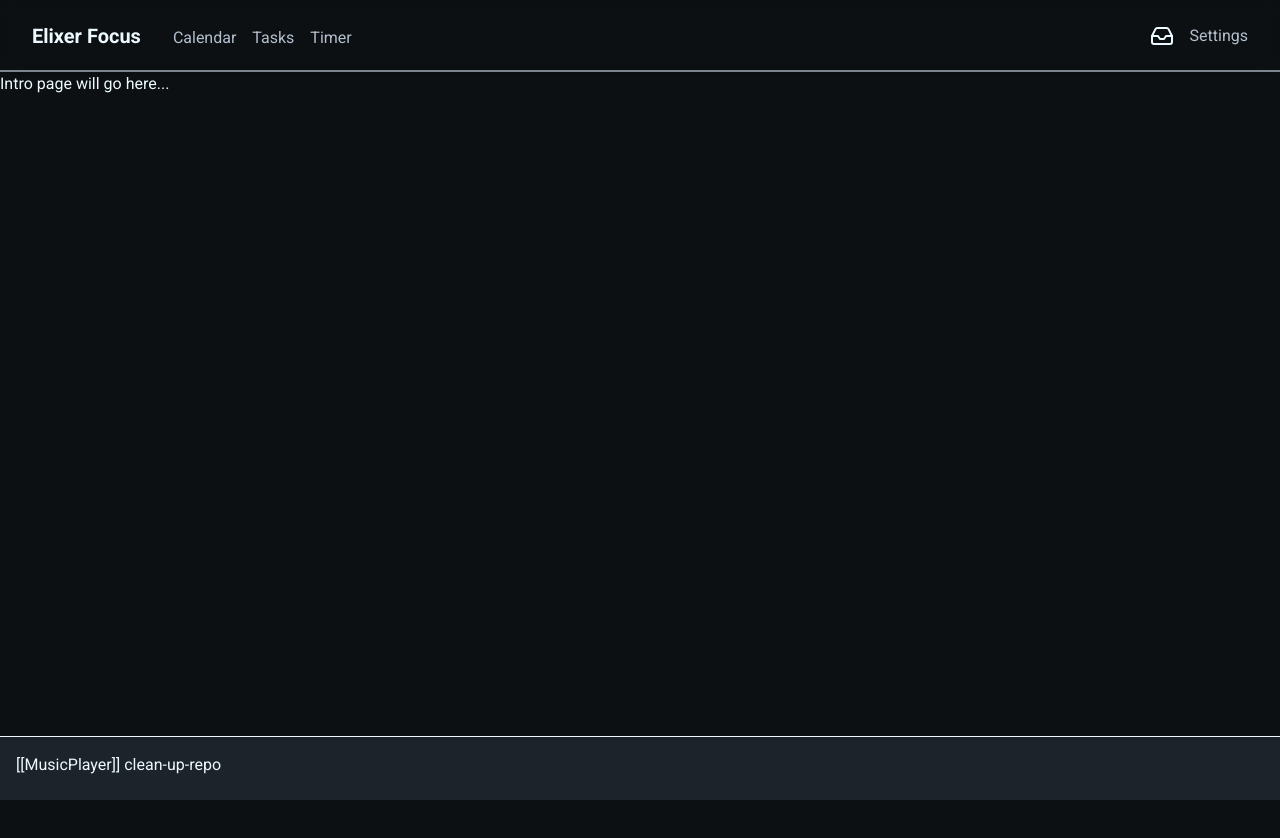
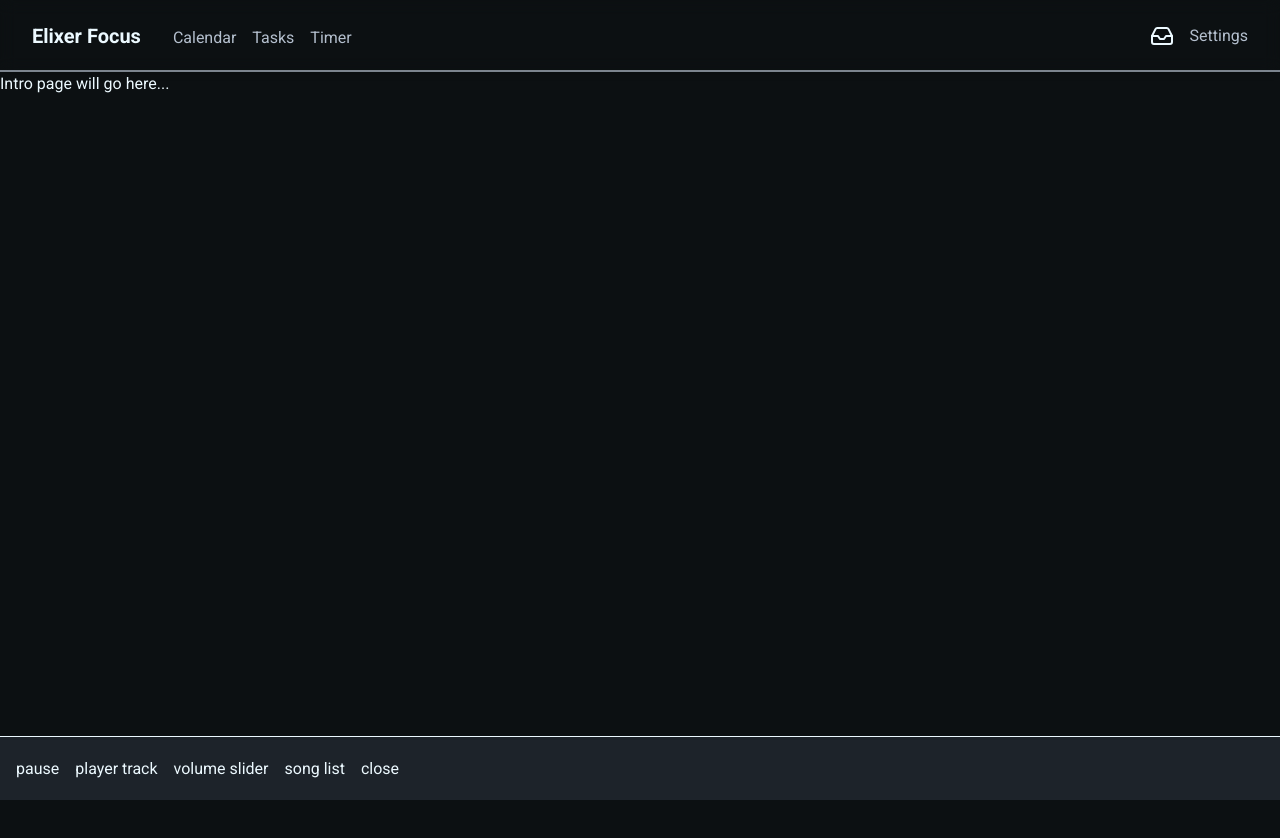
Before and after one commit to elixer-prince/elixer-focus, a React (Vite) app in the folder react-frontend/: page / in a window 1280 px wide. Shown: the top 838 px of the page. Built offline with nearby package versions, Linux system fonts and the light colour scheme.

Commit message:
feat(music-player): implement the yt api and play/pause functionality

```diff
--- a/react-frontend/src/features/MusicPlayer/Index.tsx
+++ b/react-frontend/src/features/MusicPlayer/Index.tsx
@@ -1,152 +1,57 @@
-// import { useEffect, useRef, useState } from "react";
-//
-// const MusicPlayer = () => {
-//     // @ts-ignore
-//     const [chosenSongIndex, setChosenSongIndex] = useState(0);
-//     // @ts-ignore
-//     let player;
-//     // @ts-ignore
-//     const [playbackPaused, setPlaybackPaused] = useState(false);
-//     const playerRef = useRef<HTMLDivElement>(null);
-//     // @ts-ignore
-//     const [songs, setSongs] = useState([
-//         {
-//             id: 1,
-//             title: "Calming White Noise",
-//             src: "https://www.youtube.com/watch?v=yLOM8R6lbzg",
-//             isRecommended: true,
-//         },
-//         {
-//             id: 2,
-//             title: "Lofi Radio (Lofi Girl)",
-//             src: "https://www.youtube.com/watch?v=jfKfPfyJRdk",
-//             isRecommended: true,
-//         },
-//         {
-//             id: 3,
-//             title: "90s Chill Lofi Playlist",
-//             src: "https://www.youtube.com/watch?v=sF80I-TQiW0",
-//             isRecommended: false,
-//         },
-//         {
-//             id: 4,
-//             title: "Chillstep Music for Programming / Cyber / Coding",
-//             src: "https://www.youtube.com/watch?v=M5QY2_8704o",
-//             isRecommended: false,
-//         },
-//     ]);
-//
-//     useEffect(() => {
-//         loadVideoIfPlayerExists(chosenSongIndex);
-//
-//         if (youtubeAPIAlreadyLoaded()) return createPlayer();
-//
-//         window._createPlayerAfterAPI();
-//     }, []);
-//
-//     const onYouTubeIframeAPIReady = () => {
-//         if (window._createPlayerAfterAPI) {
-//             window._createPlayerAfterAPI();
-//         }
-//     };
-//
-//     const youtubeAPIAlreadyLoaded = () => {
-//         return window.YT && YT.Player;
-//     };
-//
-//     const playVideo = () => {
-//         player.playVideo();
-//         videoPaused = false;
-//     };
-//
-//     const pauseVideo = () => {
-//         player.pauseVideo();
-//         videoPaused = true;
-//     };
-//
-//     const extractVideoId = (url: string) => {
-//         const match = url.match(/(?:v=|youtu\.be\/)([^&]+)/);
-//         return match ? match[1] : null;
-//     };
-//
-//     const getChosenVideoURL = () => {
-//         return playlist[chosenSongIndex].src;
-//     };
-//
-//     const loadVideoIfPlayerExists = (value: number) => {
-//         if (videoPlayerExists()) {
-//             const videoId = extractVideoId(playlist[value].src);
-//             player.loadVideoById(videoId);
-//         }
-//     };
-//
-//     const videoPlayerExists = () => {
-//         return player;
-//     };
-//
-//     const instantiateVideoPlayer = (playerObject: any) => {
-//         return new YT.Player("player", playerObject);
-//     };
-//
-//     const createPlayer = () => {
-//         const videoId = this.extractVideoId(this.getChosenVideoURL());
-//
-//         player = instantiateVideoPlayer({
-//             videoId: videoId,
-//             host: "https://www.youtube-nocookie.com",
-//             playerVars: { autoplay: 1, playsinline: 1 },
-//             events: {
-//                 onReady: (event) => event.target.playVideo(),
-//             },
-//         });
-//     };
-//
-//     return (
-//         <div className={"mb-2"}>
-//             <p className={"font-bold"}>Choose a song:</p>
-//
-//             {songs.map(({ id, title, isRecommended }) => (
-//                 <label key={id} htmlFor="song" className={"block"}>
-//                     {/* TODO: Fix the repeated id/htmlFor thing after learning more about hooks */}
-//                     <input id={"song"} type="radio" />
-//                     <span>{title}</span>
-//                     {isRecommended && (
-//                         <span
-//                             className={
-//                                 "rounded-full border-2 px-2 py-1 text-xs font-bold text-neutral-500"
-//                             }
-//                         >
-//                             Recommended
-//                         </span>
-//                     )}
-//                 </label>
-//             ))}
-//
-//             {/* YouTube Player */}
-//             <div ref={playerRef}></div>
-//
-//             <iframe
-//                 width="560"
-//                 height="315"
-//                 src="https://www.youtube.com/embed/jfKfPfyJRdk?si=prpM1CsnFkf_dP9-"
-//                 title="YouTube video player"
-//                 allow="accelerometer; autoplay; clipboard-write; encrypted-media;
-//                 gyroscope; picture-in-picture; web-share"
-//                 referrerPolicy="strict-origin-when-cross-origin"
-//                 allowFullScreen
-//             ></iframe>
-//         </div>
-//     );
-// };
-//
-// export default MusicPlayer;
+import {
+    MusicPlayerProvider,
+    useMusicPlayerContext,
+} from "@features/MusicPlayer/stores/MusicPlayerContext";
+import { pauseVideo, playVideo } from "@features/MusicPlayer/utils/controls";
 
-const MusicPlayer = () => {
+const MusicPlayerContent = () => {
+    const { playerInstanceRef, playerRef, playbackPaused, setPlaybackPaused } =
+        useMusicPlayerContext();
+
     return (
-        <div className="border-t-base-content bg-base-100 fixed right-0 bottom-0 left-0 h-(--music-player-height) border-t p-4">
-            [[MusicPlayer]] clean-up-repo
+        <div
+            className={
+                "border-t-base-content bg-base-100 fixed right-0 bottom-0 left-0 flex h-(--music-player-height) items-center gap-4 border-t p-4"
+            }
+        >
+            <div className={"hidden"} ref={playerRef}></div>
+
+            {playbackPaused ? (
+                <div
+                    className={"cursor-pointer"}
+                    onClick={() => {
+                        playVideo(playerInstanceRef.current);
+                        setPlaybackPaused(false);
+                    }}
+                >
+                    play
+                </div>
+            ) : (
+                <div
+                    className={"cursor-pointer"}
+                    onClick={() => {
+                        pauseVideo(playerInstanceRef.current);
+                        setPlaybackPaused(true);
+                    }}
+                >
+                    pause
+                </div>
+            )}
+
+            <div>player track</div>
+            <div>volume slider</div>
+            <div>song list</div>
+            <div>close</div>
         </div>
     );
 };
 
+const MusicPlayer = () => {
+    return (
+        <MusicPlayerProvider>
+            <MusicPlayerContent />
+        </MusicPlayerProvider>
+    );
+};
+
 export default MusicPlayer;
--- a/react-frontend/src/features/MusicPlayer/stores/MusicPlayerContext.tsx
+++ b/react-frontend/src/features/MusicPlayer/stores/MusicPlayerContext.tsx
@@ -1,7 +1,13 @@
+import {
+    onPlayerReady,
+    onPlayerStateChange,
+} from "@features/MusicPlayer/utils/controls";
+import { getVideoId } from "@features/MusicPlayer/utils/conversion";
 import { getFromLocalStorage } from "@utils/storage.ts";
 import {
     createContext,
     useContext,
+    useEffect,
     useMemo,
     useRef,
     useState,
@@ -51,6 +57,7 @@ type MusicPlayerContextType = {
     songs: SongType[];
 
     playerRef: RefObject<HTMLDivElement | null>;
+    playerInstanceRef: RefObject<any>;
 
     setChosenSongIndex: (value: number) => void;
     setPlaybackPaused: (value: boolean) => void;
@@ -64,22 +71,34 @@ export const MusicPlayerProvider = ({ children }: PropsWithChildren) => {
         getFromLocalStorage("chosenSongIndex") || 0,
     );
     const [playbackPaused, setPlaybackPaused] = useState(
-        getFromLocalStorage("playbackPaused") && false,
+        getFromLocalStorage("playbackPaused") && true,
     );
     const [songs, setSongs] = useState<SongType[]>(defaultSongs);
 
     const playerRef = useRef<HTMLDivElement | null>(null);
+    const playerInstanceRef = useRef<any>(null);
 
-    // useEffect(() => {
-    //     if (player) {
-    //         const videoId = extractVideoId(playlist[value].src);
-    //         player.loadVideoById(videoId);
-    //     }
+    useEffect(() => {
+        const tag = document.createElement("script");
+        tag.src = "https://www.youtube.com/iframe_api";
+        document.body.appendChild(tag);
 
-    //     if (youtubeAPIAlreadyLoaded()) return createPlayer();
-
-    //     window._createPlayerAfterAPI();
-    // }, []);
+        window.onYouTubeIframeAPIReady = () => {
+            if (playerRef.current) {
+                playerInstanceRef.current = new window.YT.Player(
+                    playerRef.current,
+                    {
+                        videoId: getVideoId(songs[chosenSongIndex].src),
+                        playerVars: { playsinline: 1 },
+                        events: {
+                            onReady: onPlayerReady,
+                            onStateChange: onPlayerStateChange,
+                        },
+                    },
+                );
+            }
+        };
+    }, []);
 
     const contextValue: MusicPlayerContextType = useMemo(
         () => ({
@@ -87,6 +106,7 @@ export const MusicPlayerProvider = ({ children }: PropsWithChildren) => {
             playbackPaused,
             songs,
             playerRef,
+            playerInstanceRef,
             setChosenSongIndex,
             setPlaybackPaused,
             setSongs,
```
